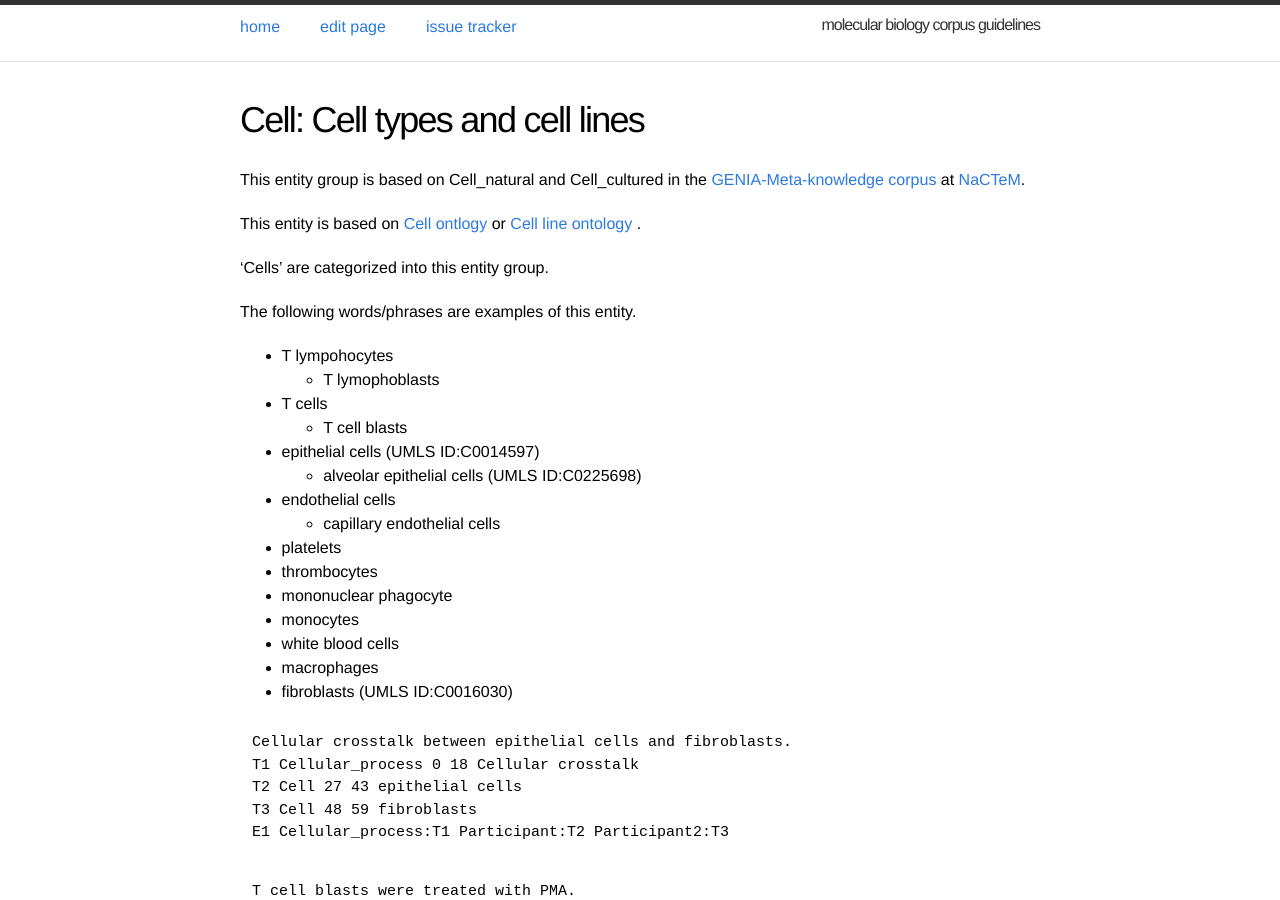
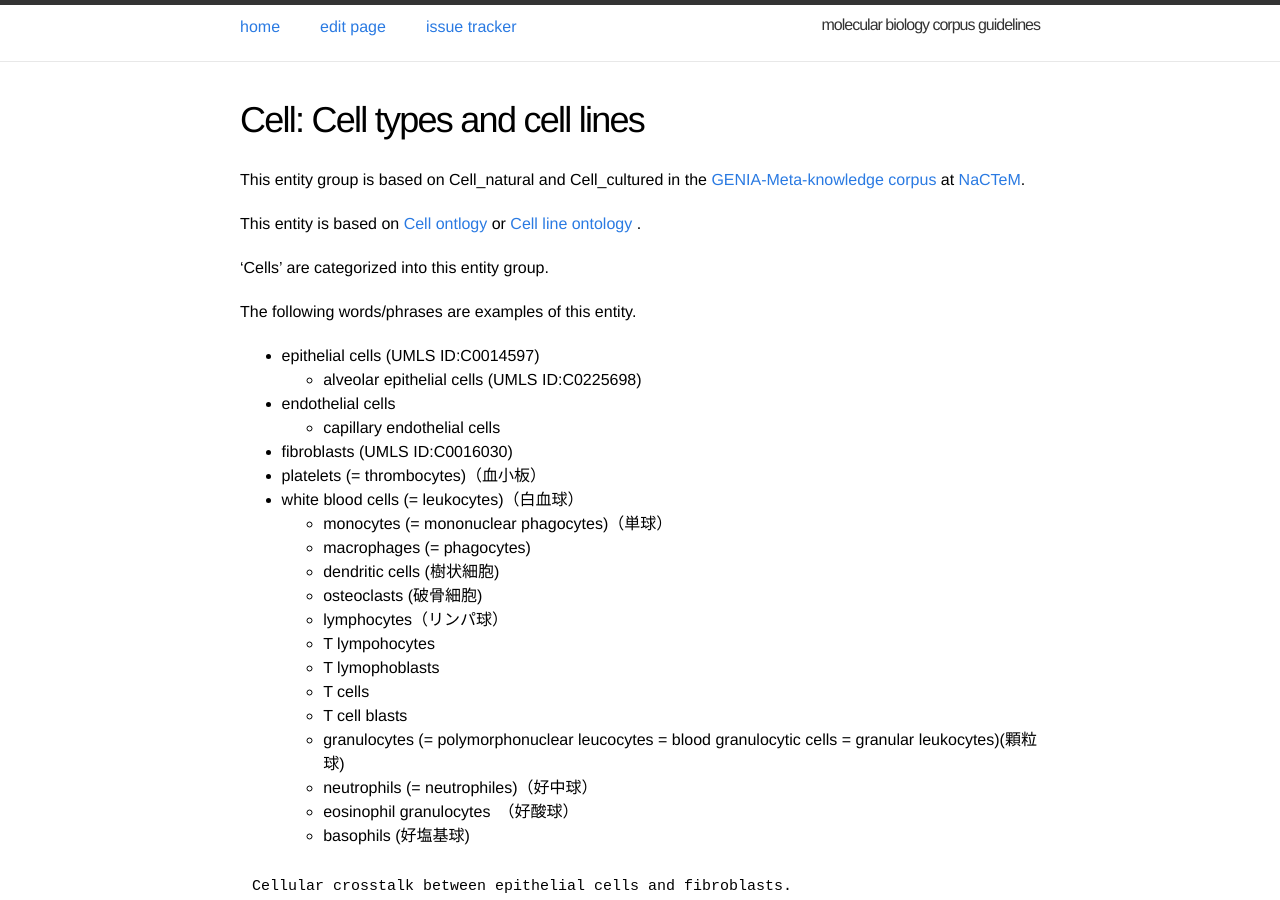
Before and after one commit to ezcatdb/molbiol_lung_corpus-guidelines, a Jekyll site: the page built from _entity/Cell.md, in a window 1280 px wide and 900 px high. Built offline with Jekyll 4.4.1, drawn with Linux system fonts in a browser that asks for light colours.

Commit message:
ontology of leukocytes were included in _entity/Cell.md

```diff
--- a/_entity/Cell.md
+++ b/_entity/Cell.md
@@ -18,21 +18,29 @@ Cell line ontology
 'Cells' are categorized into this entity group.
 
 The following words/phrases are examples of this entity.
-- T lympohocytes
-  - T lymophoblasts
-- T cells
-  - T cell blasts
+
 - epithelial cells (UMLS ID:C0014597)
   - alveolar epithelial cells (UMLS ID:C0225698)
 - endothelial cells
   - capillary endothelial cells
-- platelets
-- thrombocytes
-- mononuclear phagocyte
-- monocytes
-- white blood cells
-- macrophages
 - fibroblasts (UMLS ID:C0016030)
+
+- platelets (= thrombocytes)（血小板）
+- white blood cells (= leukocytes)（白血球）
+  - monocytes (= mononuclear phagocytes)（単球）
+   - macrophages (= phagocytes)
+   - dendritic cells (樹状細胞)
+   - osteoclasts (破骨細胞)
+  - lymphocytes（リンパ球）
+   - T lympohocytes
+    - T lymophoblasts
+   - T cells
+    - T cell blasts
+  - granulocytes (= polymorphonuclear leucocytes = blood granulocytic cells = granular leukocytes)(顆粒球)
+   - neutrophils (= neutrophiles)（好中球）
+   - eosinophil granulocytes　（好酸球）
+   - basophils (好塩基球)
+
 
 ~~~ ann
 Cellular crosstalk between epithelial cells and fibroblasts.
```
